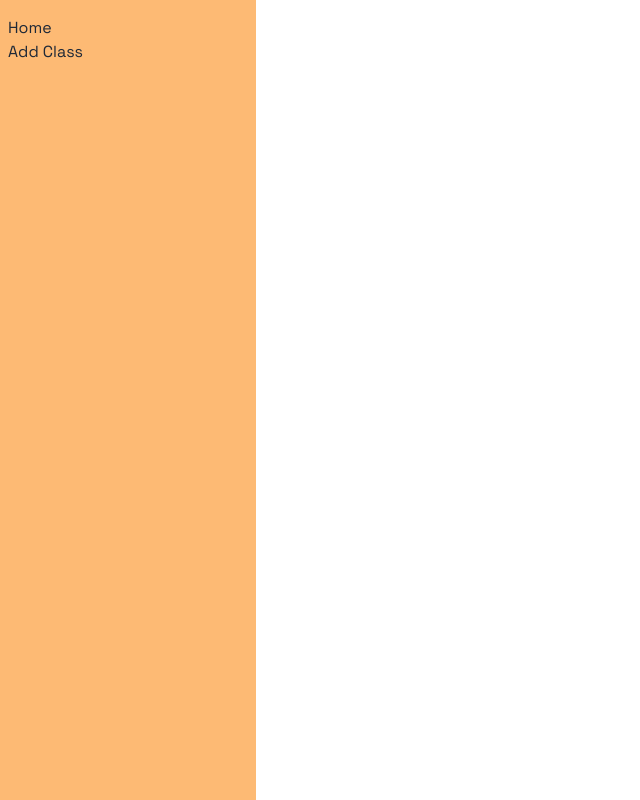
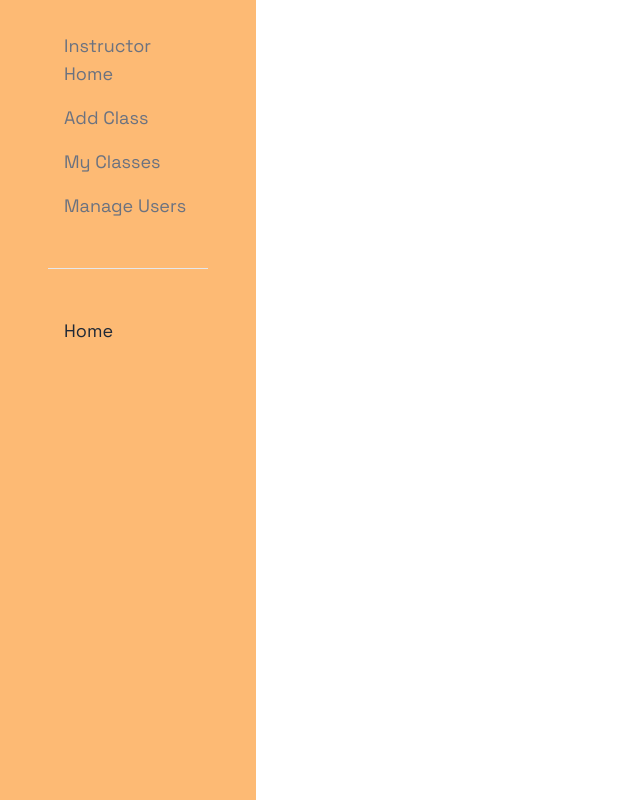
Before and after one commit to masumbillah99/foreign-summer-camp-client, a React (Vite) app: page /dashboard in a window 1280 px wide. Shown: the whole page, without its empty margins (0-640 px from the left). Built offline with nearby package versions, Linux system fonts and the light colour scheme; no server answers; sample sign-in values are in the browser's storage.

Commit message:
users role add

```diff
--- a/package.json
+++ b/package.json
@@ -10,6 +10,7 @@
     "preview": "vite preview"
   },
   "dependencies": {
+    "@tanstack/react-query": "^4.29.12",
     "firebase": "^9.22.1",
     "localforage": "^1.10.0",
     "lottie-react": "^2.4.0",
--- a/src/api/auth.js
+++ b/src/api/auth.js
@@ -1,6 +1,10 @@
 // save a user to database
 export const saveUser = (user) => {
-  const currentUser = { email: user.email };
+  const currentUser = {
+    email: user.email,
+    name: user.displayName,
+    image: user.photoURL,
+  };
 
   fetch(`${import.meta.env.VITE_SERVER_URL}/users/${user?.email}`, {
     method: "PUT",
--- a/src/components/shared/Navbar/Navbar.jsx
+++ b/src/components/shared/Navbar/Navbar.jsx
@@ -58,7 +58,7 @@ const Navbar = () => {
         <>
           <li>
             <img
-              className="w-20 rounded-full -mt-2"
+              className="w-20 rounded-full"
               src={user.photoURL}
               referrerPolicy={"no-referrer"}
               alt="user profile img"
--- a/src/main.jsx
+++ b/src/main.jsx
@@ -6,11 +6,16 @@ import AuthProvider from "./providers/AuthProvider";
 import router from "./routes/routes";
 import "react-responsive-carousel/lib/styles/carousel.min.css";
 import "react-toastify/dist/ReactToastify.css";
+import { QueryClient, QueryClientProvider } from "@tanstack/react-query";
+
+const queryClient = new QueryClient();
 
 ReactDOM.createRoot(document.getElementById("root")).render(
   <React.StrictMode>
     <AuthProvider>
-      <RouterProvider router={router} />
+      <QueryClientProvider client={queryClient}>
+        <RouterProvider router={router} />
+      </QueryClientProvider>
     </AuthProvider>
   </React.StrictMode>
 );
--- a/src/pages/Dashboard/AddClass/AddClass.jsx
+++ b/src/pages/Dashboard/InstructorDashboard/AddClass/AddClass.jsx
@@ -1,5 +1,5 @@
-import { addNewClass } from "../../../api/class";
-import { imageUpload } from "../../../api/utils";
+import { addNewClass } from "../../../../api/class";
+import { imageUpload } from "../../../../api/utils";
 import AddClassForm from "./AddClassForm";
 
 const AddClass = () => {
--- a/src/pages/Dashboard/AddClass/AddClassForm.jsx
+++ b/src/pages/Dashboard/InstructorDashboard/AddClass/AddClassForm.jsx
@@ -1,5 +1,5 @@
 import { useForm } from "react-hook-form";
-import useAuth from "../../../hooks/useAuth";
+import useAuth from "../../../../hooks/useAuth";
 
 const AddClassForm = ({ handleAddClass }) => {
   const { register, handleSubmit } = useForm();
--- /dev/null
+++ b/src/pages/Dashboard/InstructorDashboard/InstructorHome.jsx
@@ -0,0 +1,12 @@
+import useAuth from "../../../hooks/useAuth";
+
+const InstructorHome = () => {
+  const { user } = useAuth();
+  return (
+    <div>
+      <h3>Welcome, {user.displayName}</h3>
+    </div>
+  );
+};
+
+export default InstructorHome;
--- /dev/null
+++ b/src/pages/Dashboard/ManageUsers/ManageUsers.jsx
@@ -0,0 +1,103 @@
+import { useQuery } from "@tanstack/react-query";
+import { useState } from "react";
+import { FaTrashAlt } from "react-icons/fa";
+import { toast, ToastContainer } from "react-toastify";
+
+const ManageUsers = () => {
+  const { data: users = [], refetch } = useQuery(["users"], async () => {
+    const res = await fetch(`${import.meta.env.VITE_SERVER_URL}/users`);
+    return res.json();
+  });
+
+  //   handle make admin
+  const handleMakeAdmin = (user) => {
+    fetch(`${import.meta.env.VITE_SERVER_URL}/users/admin/${user._id}`, {
+      method: "PATCH",
+    })
+      .then((res) => res.json())
+      .then((data) => {
+        if (data.modifiedCount) {
+          toast.success("Successfully make admin");
+        }
+      });
+  };
+
+  //   delete a user
+  const handleDelete = (user) => {
+    console.log(user);
+  };
+
+  return (
+    <div className="my-20">
+      <div className="overflow-x-auto">
+        <table className="table">
+          {/* head */}
+          <thead>
+            <tr>
+              <th>
+                <label>Number</label>
+              </th>
+              <th>Image</th>
+              <th>Email &amp; Name</th>
+              <th>User Role</th>
+              <th>Delete User</th>
+            </tr>
+          </thead>
+          <tbody>
+            {users.map((user, index) => (
+              <tr key={user._id}>
+                <th>{index + 1}</th>
+                <td>
+                  <div className="flex items-center space-x-3">
+                    <div className="avatar">
+                      <div className="mask mask-squircle w-12 h-12">
+                        <img src={user.image} alt="user image" />
+                      </div>
+                    </div>
+                  </div>
+                </td>
+                <td>
+                  {user.email}
+                  <br />
+                  <span className="badge badge-ghost badge-sm">
+                    {user.name}
+                  </span>
+                </td>
+                <td>
+                  {user.role === "admin" ? (
+                    <span className="uppercase badge badge-outline text-green-600 font-semibold">
+                      admin
+                    </span>
+                  ) : (
+                    <>
+                      <button className="btn btn-primary btn-xs me-2">
+                        Instructor
+                      </button>
+                      <button
+                        onClick={() => handleMakeAdmin(user)}
+                        className="btn btn-primary btn-xs"
+                      >
+                        Admin
+                      </button>
+                    </>
+                  )}
+                </td>
+                <td>
+                  <button
+                    onClick={() => handleDelete(user)}
+                    className="btn btn-ghost text-white btn-sm bg-red-500"
+                  >
+                    <FaTrashAlt />
+                  </button>
+                </td>
+              </tr>
+            ))}
+          </tbody>
+        </table>
+      </div>
+      <ToastContainer />
+    </div>
+  );
+};
+
+export default ManageUsers;
--- a/src/pages/Dashboard/Sidebar/Sidebar.jsx
+++ b/src/pages/Dashboard/Sidebar/Sidebar.jsx
@@ -40,8 +40,52 @@ const Sidebar = () => {
         }  md:translate-x-0 transition duration-200 ease-in-out`}
       >
         <div>
-          <Link to="/">Home</Link> <br />
-          <Link to="/dashboard/addClass">Add Class</Link>
+          <ul className="menu  px-10 text-lg">
+            <li>
+              <NavLink
+                to="/dashboard/instructorHome"
+                className={({ isActive }) =>
+                  isActive ? "text-white" : "text-gray-500"
+                }
+              >
+                Instructor Home
+              </NavLink>
+            </li>
+            <li>
+              <NavLink
+                to="/dashboard/addClass"
+                className={({ isActive }) =>
+                  isActive ? "text-white" : "text-gray-500"
+                }
+              >
+                Add Class
+              </NavLink>
+            </li>
+            <li>
+              <NavLink
+                to="/dashboard/instructors"
+                className={({ isActive }) =>
+                  isActive ? "text-white" : "text-gray-500"
+                }
+              >
+                My Classes
+              </NavLink>
+            </li>
+            <li>
+              <NavLink
+                to="/dashboard/manageUser"
+                className={({ isActive }) =>
+                  isActive ? "text-white" : "text-gray-500"
+                }
+              >
+                Manage Users
+              </NavLink>
+            </li>
+            <hr className="my-10" />
+            <li>
+              <Link to="/">Home</Link>
+            </li>
+          </ul>
           {/* Nav Items */}
           {/* <div className='flex flex-col justify-between flex-1 mt-6'>
             <nav>
```
Also changed, not shown: src/routes/routes.jsx (+9 -2 lines), 1 other file (tests, documents, lock files or other folders).
